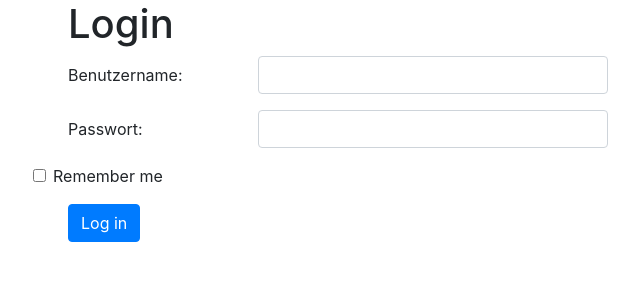
After one commit to nQQb/WT2-CCD, a PHP site: page /login.php in a window 1280 px wide. The commit adds this page. Shown: the top 300 px of the page, without its empty margins (17-657 px from the left). Run offline with PHP 8.4, Linux system fonts and the light colour scheme.

Commit message:
login oberfläche

```diff
--- a/index.php
+++ b/index.php
@@ -82,8 +82,8 @@ and open the template in the editor.
             include("gallery.php");
         } else if ($site == "infos") {
             echo "<h1>Infos</h1>";
-        } else if ($site == "special" && isset($_SESSION["username"])) {
-            echo "<h1>Spezial</h1>";
+        } else if ($site == "login") {
+            include("login.php");
         } else if ($site == "userdata" && isset($_SESSION["username"])) {
             include("userdata.php");
         } else if ($site == "registration" && !isset($_SESSION["username"])) {
--- /dev/null
+++ b/login.php
@@ -0,0 +1,43 @@
+<!doctype html>
+<html lang="en">
+  <head>
+    <!-- Required meta tags -->
+    <meta charset="utf-8">
+    <meta name="viewport" content="width=device-width, initial-scale=1, shrink-to-fit=no">
+
+    <!-- Bootstrap CSS -->
+    <link rel="stylesheet" href="https://stackpath.bootstrapcdn.com/bootstrap/4.3.1/css/bootstrap.min.css" integrity="sha384-ggOyR0iXCbMQv3Xipma34MD+dH/1fQ784/j6cY/iJTQUOhcWr7x9JvoRxT2MZw1T" crossorigin="anonymous">
+
+    <title>Hello, world!</title>
+  </head>
+  <body>
+      <div class="container">
+                <h1>Login</h1>
+                <form method="post" action="register.php">
+                    <div class="form-group row">
+                        <label for="username" class="col-sm-2 col-form-label">Benutzername:</label>
+                        <div class="col-sm-4">
+                            <input type="text" class="form-control" name="username"/>
+                        </div>
+                    </div>
+                    <div class="form-group row">
+                        <label for="password" class="col-sm-2 col-form-label">Passwort:</label>
+                        <div class="col-sm-4">
+                            <input type="password" class="form-control" name="password"/>
+                        </div>
+                    </div>
+                    <div class="form-group row">
+                        <input type="checkbox" class="form-check-input" id="checkbox">
+                        <label class="form-check-label" for="exampleCheck1">Remember me</label>
+                    </div>
+                    <input type="submit" class="btn btn-primary" value="Log in"/>
+                </form>
+      </div>
+
+    <!-- Optional JavaScript -->
+    <!-- jQuery first, then Popper.js, then Bootstrap JS -->
+    <script src="https://code.jquery.com/jquery-3.3.1.slim.min.js" integrity="sha384-q8i/X+965DzO0rT7abK41JStQIAqVgRVzpbzo5smXKp4YfRvH+8abtTE1Pi6jizo" crossorigin="anonymous"></script>
+    <script src="https://cdnjs.cloudflare.com/ajax/libs/popper.js/1.14.7/umd/popper.min.js" integrity="sha384-UO2eT0CpHqdSJQ6hJty5KVphtPhzWj9WO1clHTMGa3JDZwrnQq4sF86dIHNDz0W1" crossorigin="anonymous"></script>
+    <script src="https://stackpath.bootstrapcdn.com/bootstrap/4.3.1/js/bootstrap.min.js" integrity="sha384-JjSmVgyd0p3pXB1rRibZUAYoIIy6OrQ6VrjIEaFf/nJGzIxFDsf4x0xIM+B07jRM" crossorigin="anonymous"></script>
+  </body>
+</html>
```
